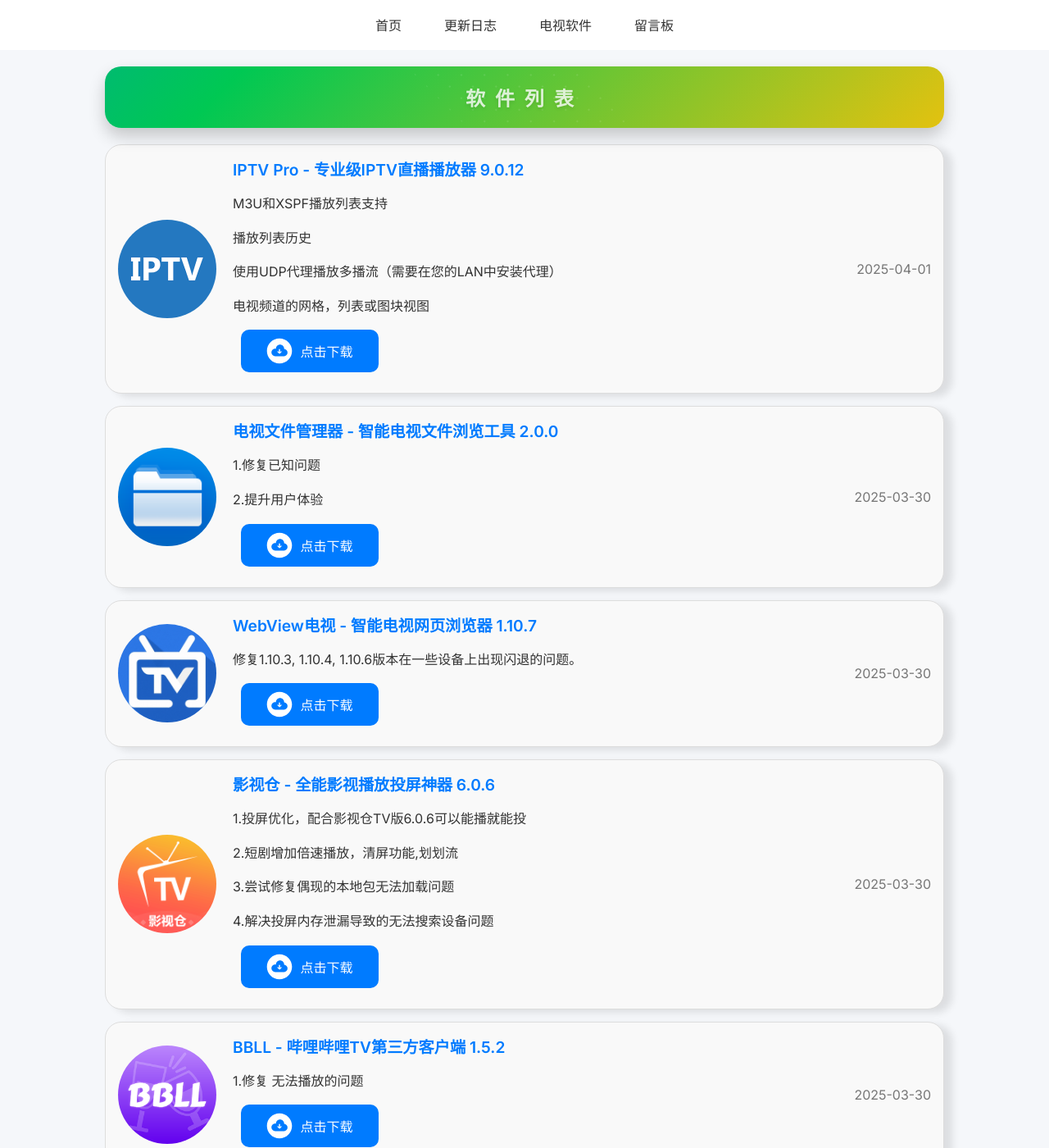
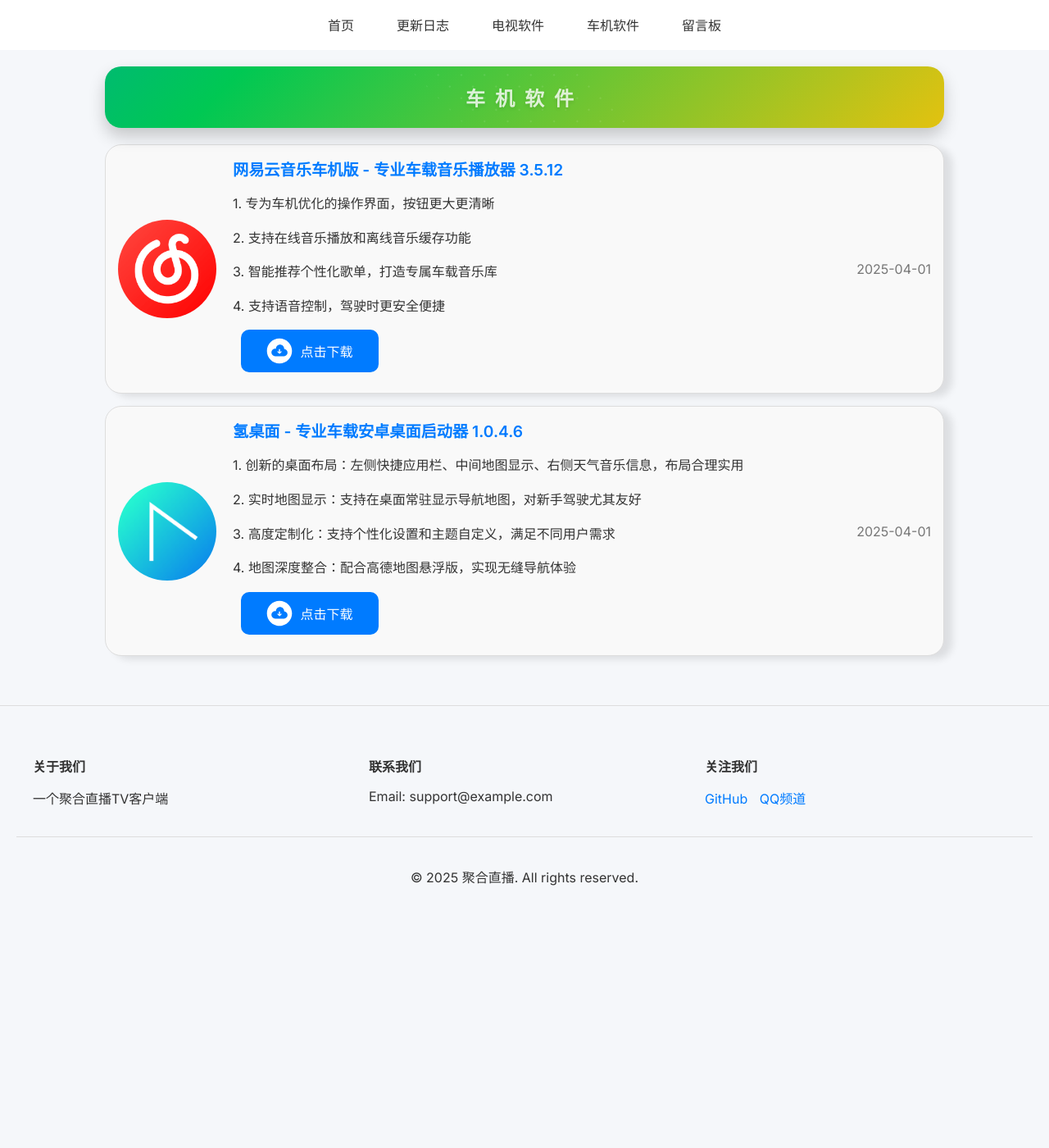
Before and after one commit to jayjd/jayjd.github.io, a Jekyll site: the page built from car.markdown, in a window 1280 px wide and 1400 px high. Shown: the whole window at 82% size. Built offline with Jekyll 4.4.1, drawn with Linux system fonts in a browser that asks for light colours; comment, search, counter and statistics services are not loaded; some of the changed text lies outside the part shown.

Commit message:
feat(车机软件): 添加车机软件相关资源和页面
新增车机软件分类页面，包含氢桌面和网易云音乐车机版的详细介绍和下载链接。同时更新了导航菜单，添加了车机软件入口，并新增了相关图标资源。

```diff
--- a/_config.yml
+++ b/_config.yml
@@ -77,7 +77,7 @@
     link: /update
   - name: 电视软件
     link: /tv
-  # - name: 直播推送
-  #   link: /push
+  - name: 车机软件
+    link: /car
   - name: 留言板
     link: /message
--- /dev/null
+++ b/_posts/car/2025-04-01-qingzhuomian.md
@@ -0,0 +1,23 @@
+---
+layout: default
+title: "氢桌面 - 专业车载安卓桌面启动器"
+description: "专为车载系统打造的安卓桌面启动器，界面简洁美观，操作便捷，支持自定义布局和主题，让车机使用更加高效"
+keywords: "氢桌面,车机桌面,车载启动器,安卓车机桌面,车载系统桌面,车机启动器,汽车桌面软件"
+version: 1.0.4.6
+icon: "/assets/appicon/qingzhuomian.png"
+package: com.mcar.auto
+md5: D82840AD78398BC3251425CCFDA2DC36
+update-content: |
+    1. 创新的桌面布局：左侧快捷应用栏、中间地图显示、右侧天气音乐信息，布局合理实用
+    2. 实时地图显示：支持在桌面常驻显示导航地图，对新手驾驶尤其友好
+    3. 高度定制化：支持个性化设置和主题自定义，满足不同用户需求
+    4. 地图深度整合：配合高德地图悬浮版，实现无缝导航体验
+    5. 便捷操作设计：支持快速切换和操作，驾驶时更安全高效
+date:   2025-04-01 08:00:49 +0800
+categories: car
+lanzou_download: "https://jayjd.lanzouu.com/b0017d5y8f"
+lanzou_pwd: "70ez"
+gitee_download: ""
+github_download: ""
+---
+{% include common-thread.html %}
--- /dev/null
+++ b/_posts/car/2025-04-01-wangyiyun.md
@@ -0,0 +1,26 @@
+---
+layout: default
+title: "网易云音乐车机版 - 专业车载音乐播放器"
+description: "专为车载系统优化的网易云音乐版本，支持在线音乐播放、个性化推荐、智能语音控制，让车内音乐体验更出色"
+keywords: "网易云音乐车机版,车载音乐播放器,车机音乐软件,车载网易云,汽车音乐播放器,车机版音乐APP"
+version: 3.5.12
+icon: "/assets/appicon/wangyiyun.png"
+package: com.netease.cloudmusic.iot
+md5: CC8D7B3A9BE5262EFF74972D93858EF2
+update-content: |
+    1. 专为车机优化的操作界面，按钮更大更清晰
+    2. 支持在线音乐播放和离线音乐缓存功能
+    3. 智能推荐个性化歌单，打造专属车载音乐库
+    4. 支持语音控制，驾驶时更安全便捷
+    5. 优化音频输出效果，适配车载音响系统
+    6. 支持多种播放模式：在线/离线/FM电台
+    7. 歌词显示更清晰，支持横竖屏切换
+    8. 支持蓝牙设备快速连接和控制
+date:   2025-04-01 08:00:49 +0800
+categories: car
+lanzou_download: "https://jayjd.lanzouu.com/b0017d5z8b"
+lanzou_pwd: "f8ps"
+gitee_download: ""
+github_download: ""
+---
+{% include common-thread.html %}
--- a/tv.markdown
+++ b/car.markdown
@@ -1,15 +1,15 @@
 ---
 layout: default
-title: 电视软件下载 - 聚合直播TV版/盒子投屏/智能电视应用
-description: "精选优质电视软件，包含直播观看、视频点播、投屏工具等多种应用，支持智能电视、电视盒子、投影仪等大屏设备"
-keywords: "电视软件,电视直播软件,电视盒子软件,智能电视应用,TV软件下载,电视投屏软件,安卓电视软件"
+title: "车机软件下载 - 车载娱乐应用精选"
+description: "精选优质车载应用软件，包含车机直播、视频播放、导航地图等多种应用，支持主流车载系统，让车内娱乐更丰富"
+keywords: "车机软件,车载应用,车机直播,车载娱乐软件,车机视频播放器,车载系统应用,车机安卓软件"
 ---
 
 <ul class="log-list">
   <div class="section-title">
-    <h2>软件列表</h2>
+    <h2>车机软件</h2>
   </div>
-  {% for post in site.categories.tv %}
+  {% for post in site.categories.car %}
     <li class="log-item">
       <div class="log-icon">
         <img src="{{ post.icon }}" alt="{{ post.title }}">
```
Also changed, not shown: assets/appicon/qingzhuomian.png (added), assets/appicon/wangyiyun.png (added).
